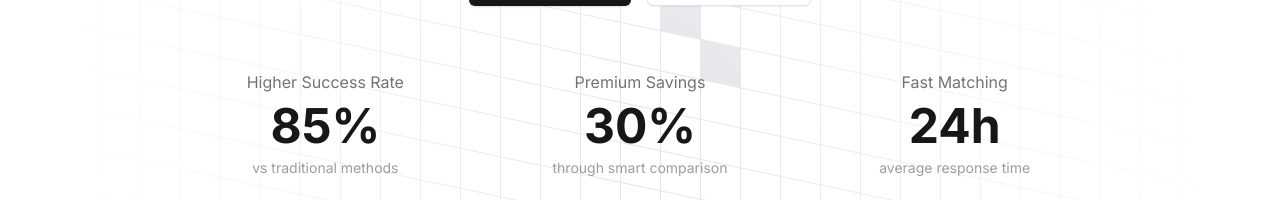
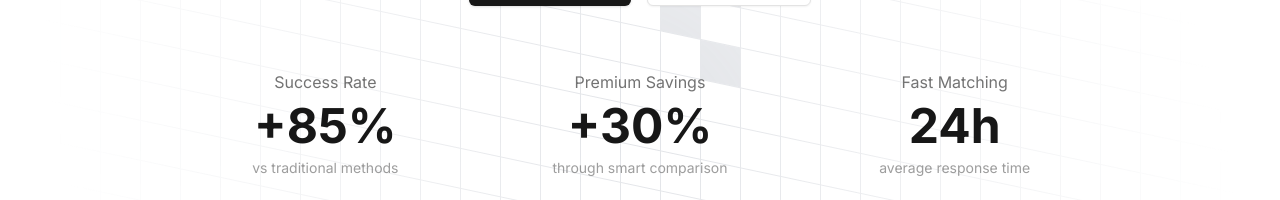
Before and after one commit to ronload/prinsur-demo, a Next.js app: page /en in a window 1280 px wide. Shown: the part 427-627 px from the top of the page. Built offline with nearby package versions, Linux system fonts and the light colour scheme.

Commit message:
style: Adjust description text

```diff
--- a/src/app/[locale]/page.tsx
+++ b/src/app/[locale]/page.tsx
@@ -121,10 +121,10 @@ export default function Home({ params }: HomeProps) {
             <div className="grid grid-cols-3 gap-4 sm:gap-6 md:gap-12">
               <div className="text-center">
                 <p className="text-xs sm:text-sm lg:text-base text-muted-foreground">
-                  {locale === "en" ? "Higher Success Rate" : "成交率提升"}
+                  {locale === "en" ? "Success Rate" : "成交率提升"}
                 </p>
                 <div className="text-2xl sm:text-3xl lg:text-5xl font-bold text-primary mb-1 my-1 sm:my-2">
-                  85%
+                  +85%
                 </div>
                 <p className="text-xs lg:text-sm text-muted-foreground/70 mt-1">
                   {locale === "en" ? "vs traditional methods" : "相較傳統方式"}
@@ -135,7 +135,7 @@ export default function Home({ params }: HomeProps) {
                   {locale === "en" ? "Premium Savings" : "保費節省"}
                 </p>
                 <div className="text-2xl sm:text-3xl lg:text-5xl font-bold text-primary mb-1 my-1 sm:my-2">
-                  30%
+                  +30%
                 </div>
                 <p className="text-xs lg:text-sm text-muted-foreground/70 mt-1">
                   {locale === "en" ? "through smart comparison" : "透過智慧比價"}
```
